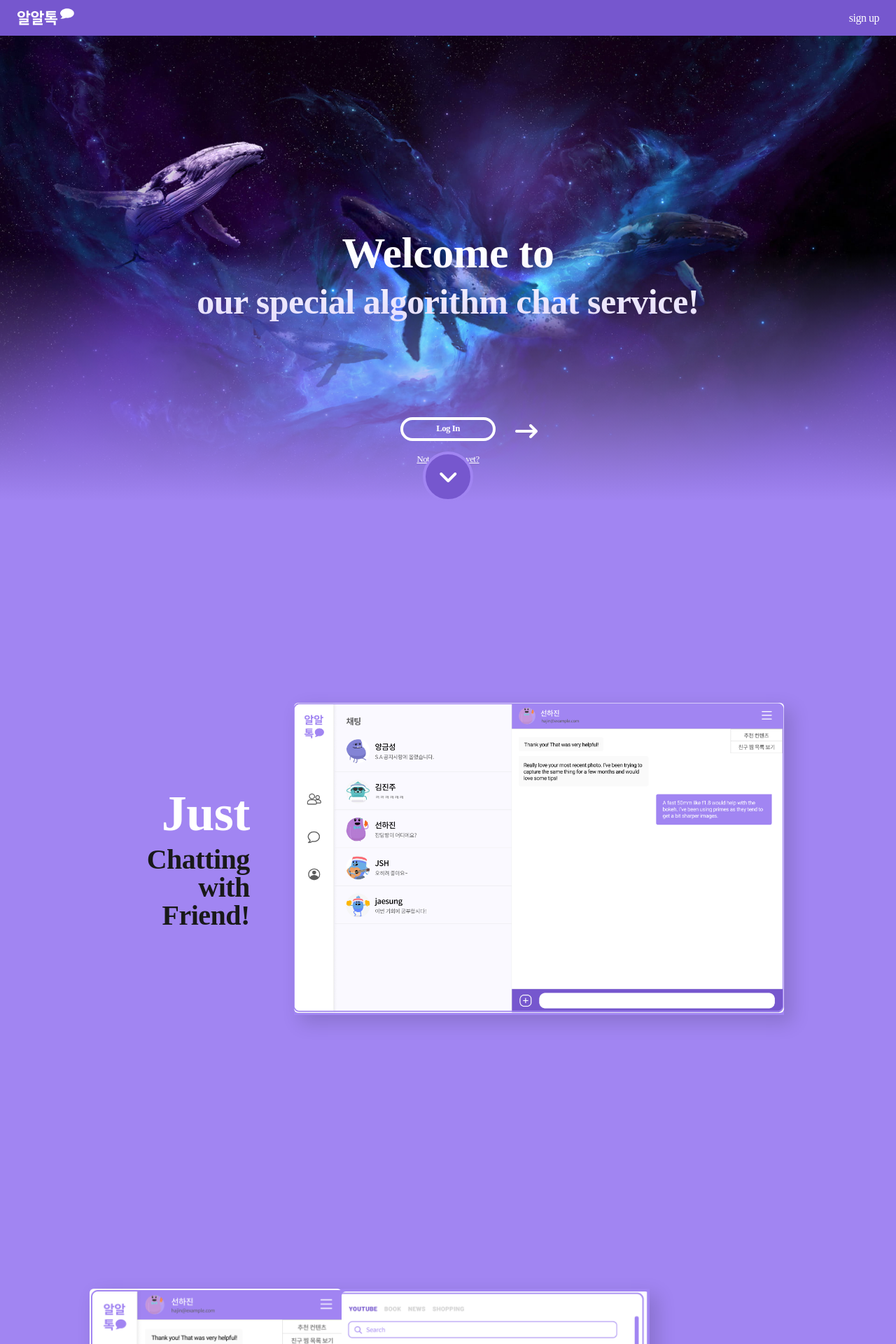
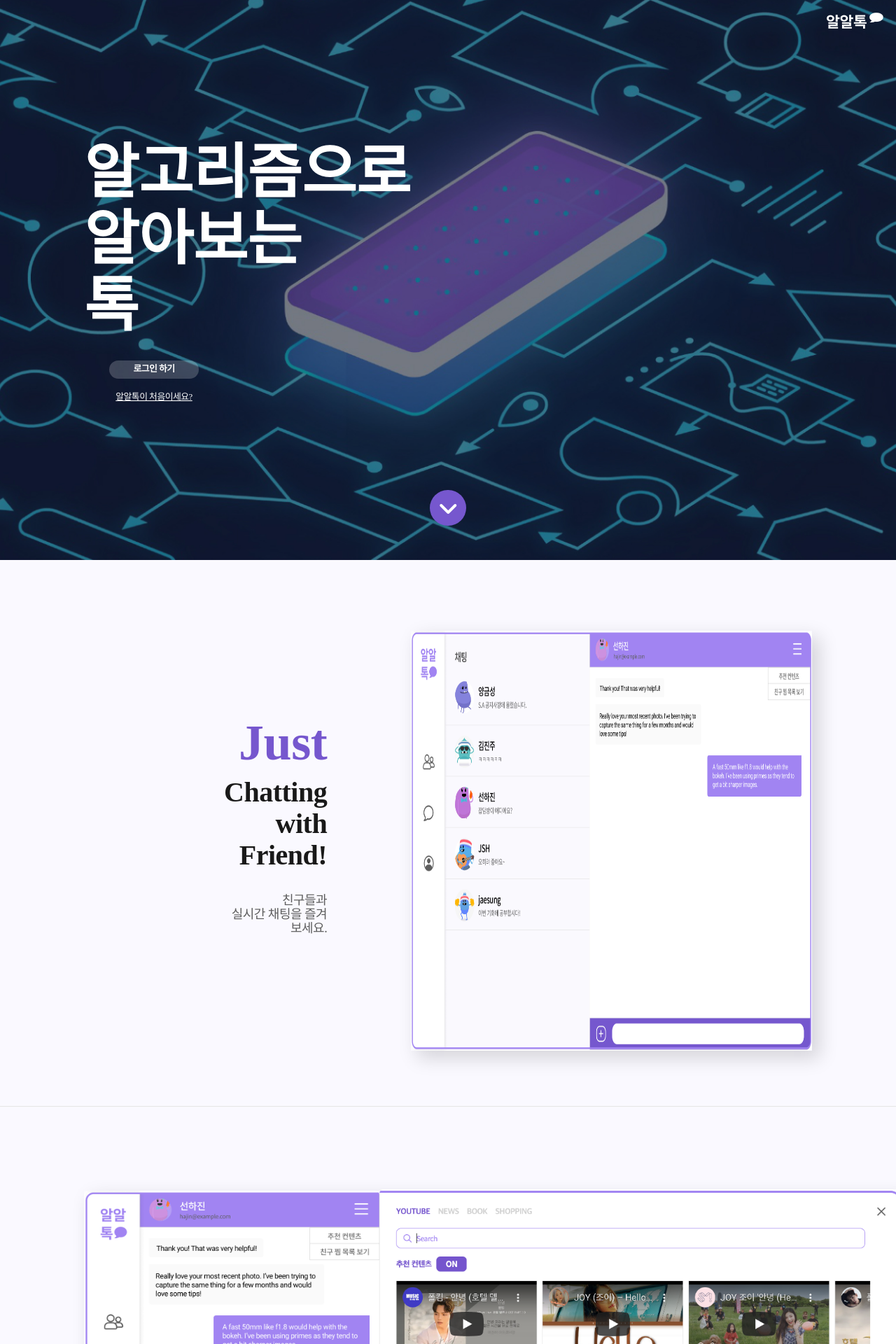
Before and after one commit to Sahayana/alaltalk-app, a Django app: template templates/landing/landing_page.html in a window 1280 px wide. Shown: the top 1920 px of the page at 70% size. Run offline with Django 4.2, Linux system fonts and the light colour scheme; the template is opened without the code that fills it, so the values that code supplies are empty; parts of the project's set-up code (start-up, migrations or seed data) failed here and were passed over; some libraries are stand-ins or nearby versions.

Commit message:
modify landing page 1/2

```diff
--- a/static/css/landing/landing.css
+++ b/static/css/landing/landing.css
@@ -5,59 +5,64 @@
 }
 
 body {
-    background-color: #A185F2;
+    background-color: #FAF9FF;
     /*background:  rgba(161,133,242,1);*/
 }
 
 body::-webkit-scrollbar {
-    width: 1vw;
-    background-color: transparent;
+    height: 12px;
 }
 
 body::-webkit-scrollbar-thumb {
-    background-color: #7657CE;
-    border-radius: 1vw;
-    border: 2px solid transparent;
-    background-clip: padding-box;
+    background-color: #fff;
+    border-radius: 10px;
+    box-shadow: inset 0 0 5px #A185F2;
 }
 
 body::-webkit-scrollbar-track {
-    border-radius: 1.5vw;
+    background-color: #fff;
+    border-radius: 10px;
+
 }
 
 .landing_header {
     position: absolute;
     width: 100%;
     height: 4vw;
-    background-color: #7657CE;
+    /*background-color: rgba(0, 0, 0, .5);*/
     display: flex;
-    flex-direction: row;
-    justify-content: space-between;
-    align-items: center;
+    flex-direction: column;
     z-index: 1;
     animation: appear_header 1s ease-out;
+    align-items: flex-end;
 }
 
-.landing_header_left {
-    margin-left: 24px;
-    width: 6.4vw;
+.landing_header img {
+    max-width: 6.4vw;
+    width: 100%;
+    margin: 14px 18px;
 }
 
-.landing_header_left img {
-    width: 100%;
-}
+/*.landing_header_left {*/
+/*    margin-left: 24px;*/
+/*    width: 6.4vw;*/
+/*}*/
 
-.landing_header_right {
-    color: white;
-    margin-right: 24px;
-    cursor: pointer;
-}
+/*.landing_header_left img {*/
+/*    width: 100%;*/
+/*}*/
+
+/*.landing_header_right {*/
+/*    color: white;*/
+/*    margin-right: 24px;*/
+/*    cursor: pointer;*/
+/*}*/
 
 .landing_banner {
     position: relative;
     width: 100%;
-    height: 90vh;
-    background-image: url("https://alaltalk.s3.ap-northeast-2.amazonaws.com/images/landing/banner1.jpg");
+    height: 100vh;
+    background-image: url("https://alaltalk.s3.ap-northeast-2.amazonaws.com/images/landing/algorithm_bg.jpg");
     background-repeat: no-repeat;
     background-position: center;
     background-size: cover;
@@ -65,44 +70,56 @@ body::-webkit-scrollbar-track {
     z-index: 0;
 }
 
-.landing_bottom_gradient_box {
-    width: 100%;
-    height: 45vh;
-    position: absolute;
-    top: calc(90vh - 45vh);
-    z-index: 2;
-    background: linear-gradient(0deg, rgba(161, 133, 242, 1) 1%, rgba(255, 255, 255, 0) 100%);
+/*.landing_bottom_gradient_box {*/
+/*    width: 100%;*/
+/*    height: 45vh;*/
+/*    position: absolute;*/
+/*    top: calc(90vh - 45vh);*/
+/*    z-index: 2;*/
+/*    background: linear-gradient(0deg, rgba(161, 133, 242, 1) 1%, rgba(255, 255, 255, 0) 100%);*/
+/*}*/
+
+
+/*.landing_welcome_text {*/
+/*    font-weight: 700;*/
+/*    font-size: 50px;*/
+/*    color: white;*/
+/*    width: 100%;*/
+/*    text-align: center;*/
+/*    margin-top: 14px;*/
+/*}*/
+
+.landing_welcome_text {
+    color: white;
+    font-weight: 700;
+    width: 500px;
+    margin: 200px 0 30px 120px;
+    line-height: 95px;
+    font-size: 85px;
+    text-align: left;
 }
 
+.landing_login_container {
+    max-width: 200px;
+    width: 100%;
+    margin: 0 0 0 120px;
+    display: flex;
+    flex-direction: column;
+    align-items: center;
 
-.landing_welcome_text {
-    font-weight: 700;
-    font-size: 50px;
-    color: white;
-    width: 100%;
-    text-align: center;
-    margin-top: 14px;
-}
-
-.landing_welcome_text_strong {
-    color: white;
-    font-weight: 700;
-    margin-top: 330px;
-    font-size: 62px;
-    text-align: center;
 }
 
 .landing_login_box {
     width: min(10vw, 300px);
     height: 2vw;
-    border: 4px solid white;
+    background-color: rgba(255, 255, 255, .2);
     border-radius: 80px;
     display: flex;
     flex-direction: row;
     justify-content: center;
     align-items: center;
-    margin: 140px auto 0;
-    position: relative;
+    /*margin: 140px auto 0;*/
+    /*position: relative;*/
     cursor: pointer;
     z-index: 10;
 }
@@ -114,21 +131,21 @@ body::-webkit-scrollbar-track {
 }
 
 
-.landing_login_allow {
-    width: 10%;
-    height: 10%;
-    position: absolute;
-    color: white;
-    top: 0;
-    left: 12.5vw;
-}
+/*.landing_login_allow {*/
+/*    width: 10%;*/
+/*    height: 10%;*/
+/*    position: absolute;*/
+/*    color: white;*/
+/*    top: 0;*/
+/*    left: 12.5vw;*/
+/*}*/
 
 .landing_sign_up_container {
-    width: 100%;
+    /*width: 100%;*/
     display: flex;
-    justify-content: center;
+    /*justify-content: center;*/
     margin: 20px auto;
-    text-align: center;
+    /*text-align: center;*/
     font-size: min(1vw, 20px);
     color: white;
 }
@@ -144,13 +161,13 @@ body::-webkit-scrollbar-track {
 
 .landing_see_our_page {
     position: relative;
-    margin: -75px auto 0;
-    width: 5vw;
-    max-width: 200px;
-    height: 5vw;
+    margin: -100px auto 0;
+    width: 4vw;
+    /*max-width: 200px;*/
+    height: 4vw;
     background-color: #7657CE;
     border-radius: 100px;
-    border: 4px solid #a185f2;
+    /*border: 4px solid #a185f2;*/
     display: flex;
     flex-direction: row;
     align-items: center;
@@ -170,13 +187,16 @@ body::-webkit-scrollbar-track {
 /* row 관련 설정 & 첫 번째 row */
 
 .landing_content_row {
-    width: 80%;
-    height: 90vh;
+    width: 100%;
+    height: 100vh;
     display: flex;
-    align-items: center;
-    justify-content: space-around;
-    margin: 150px auto 0;
+    border-bottom: 1px solid #e5e5e5;
+    box-sizing: border-box;
+    padding: 120px;
+}
 
+.lading_content_row_1 {
+    margin: 30px auto 0;
 }
 
 .landing_content_row_text_box {
@@ -186,16 +206,16 @@ body::-webkit-scrollbar-track {
     flex-direction: column;
     justify-content: center;
     align-items: end;
-    padding-left: 50px;
+    margin-left: 200px;
+    /*padding-left: 50px;*/
 }
 
 .landing_content_row_text_1 {
     /*font-size: min(5vw, 120px);*/
     font-size: 72px;
-    font-weight: 600;
-    color: white;
-    text-align: right;
-
+    font-weight: 700;
+    text-align: right;;
+    color: #7657ce;
     /*text-shadow: 10px 10px #474B50;*/
 
 }
@@ -206,17 +226,30 @@ body::-webkit-scrollbar-track {
     color: #191919;
     text-align: right;
     font-weight: 600;
-    margin-top: 10px;
-    line-height: 40px;
+    margin-top: 12px;
+    line-height: 45px;
+    /*text-shadow: 5px 5px 10px #474B50;*/
+
+}
+
+.landing_content_row_text_3 {
+    /*font-size: min(3vw, 60px);*/
+    font-size: 18px;
+    color: #5e5e5e;
+    text-align: right;
+    /*font-weight: 600;*/
+    margin-top: 32px;
+    line-height: 20px;
     /*text-shadow: 5px 5px 10px #474B50;*/
 
 }
 
 .landing_content_row_img {
     object-fit: cover;
-    width: 700px;
-    max-height: 700px;
+    width: 900px;
+    height: 600px;
     box-shadow: 10px 10px 25px 1px rgba(0, 0, 0, .15);
+    margin-left: 120px;
 }
 
 
@@ -231,9 +264,10 @@ body::-webkit-scrollbar-track {
 
 .lading_content_row_2 {
     position: relative;
-    width: 80%;
-    height: 90vh;
-    margin: 150px auto 0;
+    width: 100%;
+    height: 100vh;
+    /*margin: 150px auto 0;*/
+    border-bottom: 1px solid #e5e5e5;
 }
 
 .landing_slide_name_bar {
--- a/templates/landing/landing_page.html
+++ b/templates/landing/landing_page.html
@@ -17,25 +17,18 @@
 </head>
 <body>
 <div class="landing_header" id="landing_header">
-    <div class="landing_header_left">
     <img src="{% static 'images/landing/landing_logo.png' %}">
-    </div>
-    <div class="landing_header_right">
-        <div onclick="location.href='accounts/signup'">sign up</div>
-    </div>
 </div>
 <div class="landing_banner">
     <div class="landing_bottom_gradient_box"></div>
-    <p class="landing_welcome_text_strong">Welcome to</p>
-    <p class="landing_welcome_text">our special algorithm chat service!</p>
+    <p class="landing_welcome_text">알고리즘으로<br>알아보는<br>톡</p>
     <div class="landing_login_container">
         <div class="landing_login_box" onclick="location.href='accounts/login'">
-            <p> Log In</p>
-            <i class="fa-solid fa-arrow-right-long fa-2x landing_login_allow"></i>
+            <p>로그인 하기</p>
         </div>
 
         <div class="landing_sign_up_container">
-            <p onclick="location.href='accounts/signup'"><u>Not a member yet?</u></p>
+            <p onclick="location.href='accounts/signup'"><u>알알톡이 처음이세요?</u></p>
         </div>
     </div>
 </div>
@@ -44,45 +37,35 @@
 </div>
 
 <div class="landing_all_content_container">
-{#    <div class="landing_whale_1">#}
-{#        <img src="/static/images/landing/whales/landing_whale_pattern_1.png">#}
-{#    </div>#}
-
-    <div class="landing_content_row" id="landing_row_1">
+    <div class="landing_content_row lading_content_row_1" id="landing_row_1">
         <div class="landing_content_row_text_box">
             <p class="landing_content_row_text_1">Just</p>
             <p class="landing_content_row_text_2">Chatting <br>with <br>Friend!</p>
+            <p class="landing_content_row_text_3">친구들과<br>실시간 채팅을 즐겨보세요.</p>
         </div>
         <div class="landing_content_row_img">
-            <img src="{% static 'images/landing/landing_content_1.png' %}">
+            <img src="{% static 'images/landing/chat_page.png' %}">
         </div>
     </div>
 
-{#    <div class="landing_whale_2">#}
-{#        <img src="/static/images/landing/whales/landing_whale_pattern_2.png">#}
-{#    </div>#}
 
     <div class="landing_content_row lading_content_row_2" id="landing_row_2">
-{#        <div class="landing_slide_name_bar">#}
-{#            <p>youtube</p>#}
-{#            <p>news</p>#}
-{#            <p>book</p>#}
-{#            <p>shopping</p>#}
-{#        </div>#}
-{#        <div class="landing_whale_3">#}
-{#            <img src="/static/images/landing/whales/landing_whale_pattern_3.png">#}
-{#        </div>#}
         <div class="landing_content_row_img landing_content_row_2_img">
-            <img src="{% static 'images/landing/landing_content_2_left.png' %}">
+            <img src="{% static 'images/landing/left_chat.png' %}">
             <div class="swiper landing_interest_slide">
                 <div class="swiper-wrapper">
                     <div class="swiper-slide">
-                        <img src="{% static 'images/landing/landing_content_2_youtube.png' %}">
+                        <img src="{% static 'images/landing/youtube.png' %}">
                     </div>
                     <div class="swiper-slide">
-                        <img src="{% static 'images/landing/landing_content_2_book.png' %}">
+                        <img src="{% static 'images/landing/news.png' %}">
                     </div>
-                    <img class="swiper-slide" src="{% static 'images/landing/landing_content_2_news.png' %}">
+                    <div class="swiper-slide">
+                        <img src="{% static 'images/landing/book.png' %}">
+                    </div>
+                    <div class="swiper-slide">
+                        <img src="{% static 'images/landing/shopping.png' %}">
+                    </div>
                 </div>
             </div>
             <div class="landing_slide_next_button"></div>
@@ -90,6 +73,8 @@
         <div class="landing_content_row_text_box landing_content_row_2_text_box">
             <p class="landing_content_row_text_2 landing_content_row_2_text_2">Then <br>we<br> Find <br>your</p>
             <p class="landing_content_row_text_1 landing_content_row_2_text_1">Interest!</p>
+            <p class="landing_content_row_text_3 landing_content_row_2_text_3">채팅로그를 기반으로<br>알알톡이 맞춤 정보를 추천해줘요.</p>
+            <p class="landing_content_row_text_3 landing_content_row_2_text_3">다른 페이지로 이탈하지 않고도<br>원하는 정보를 검색할 수 있어요.</p>
         </div>
     </div>
 
```
Also changed, not shown: other parts of static/css/landing/landing.css (+24 -10 lines), static/images/landing/algorithm_bg.jpg (added), static/images/landing/book.png (added), static/images/landing/chat_page.png (added), static/images/landing/left_chat.png (added), static/images/landing/news.png (added), static/images/landing/shopping.png (added), static/images/landing/youtube.png (added). Lines whose indentation alone changed are shown as unchanged.
